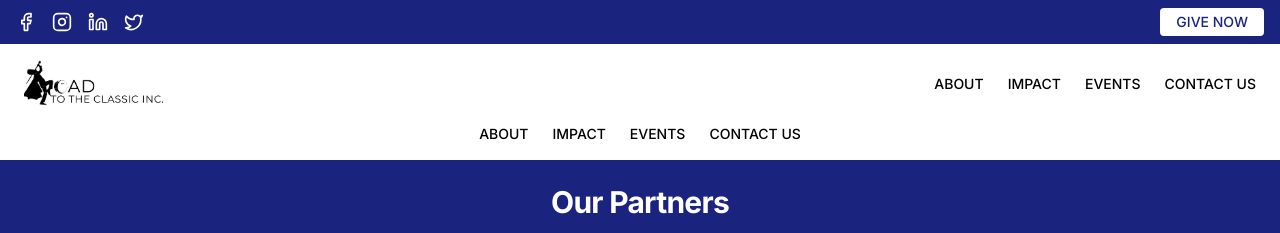
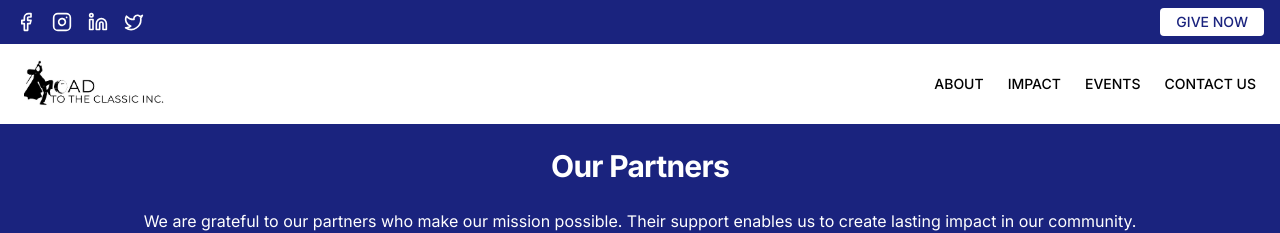
Before and after one commit to ByteFlowWebAgency/road-to-the-classic-v2, a Next.js app: page /partners in a window 1280 px wide. Shown: the top 233 px of the page. Built offline with nearby package versions, Linux system fonts and the light colour scheme.

Commit message:
removed redundant navbar

```diff
--- a/src/app/contact/page.jsx
+++ b/src/app/contact/page.jsx
@@ -2,6 +2,7 @@
 import { Button } from "@/components/ui/button"
 import { Partners } from "@/components/sections/Partners"
 import Image from "next/image"
+import Link from "next/link"
 import { useState } from "react"
 
 const impactImages = [
@@ -166,7 +167,7 @@ export default function ContactPage() {
             <video
               className="w-full aspect-video"
               controls
-              poster="/images/IMG_6388.jpg"
+              preload="metadata"
             >
               <source src="/images/Dance Class-1.mp4" type="video/mp4" />
               Your browser does not support the video tag.
@@ -201,13 +202,15 @@ export default function ContactPage() {
                 </p>
               </div>
             </div>
-            <Button
-              variant="outline"
-              className="bg-white text-[#1a237e] hover:bg-gray-100 px-8 py-3 hover:text-[#1a237e]"
-              onClick={() => document.getElementById('contact-form').scrollIntoView({ behavior: 'smooth' })}
-            >
-              Get Involved Today
-            </Button>
+            <Link href="#"> {/* TODO: Add donate link */}
+              <Button
+                variant="outline"
+                className="bg-white text-[#1a237e] hover:bg-gray-100 px-8 py-3 hover:text-[#1a237e]"
+
+              >
+                Donate Now
+              </Button>
+            </Link>
           </div>
         </div>
       </section>
--- a/src/components/layout/Header.jsx
+++ b/src/components/layout/Header.jsx
@@ -3,7 +3,6 @@
 import Image from 'next/image';
 import Link from 'next/link';
 import { useState } from 'react';
-import { Button } from '@/components/ui/button';
 import { Menu, X } from 'lucide-react';
 
 const navItems = [
@@ -101,18 +100,6 @@ export function Header() {
         </div>
       </div>
 
-      {/* Additional Bottom Navigation using navItems */}
-      <nav className="flex gap-6 text-sm font-medium justify-center mt-4">
-        {navItems.map((item) => (
-          <Link
-            key={item.href}
-            href={item.href}
-            className="hover:text-[#1a237e]"
-          >
-            {item.label}
-          </Link>
-        ))}
-      </nav>
     </header>
   );
 }
--- a/src/components/sections/Partners.jsx
+++ b/src/components/sections/Partners.jsx
@@ -4,7 +4,7 @@ const partnerLogos = [
   {
     src: '/images/PARTNER KEG GROUP.jpg',
     alt: 'KEG GROUP',
-    href: '#'
+    href: 'https://www.keggroup.org/'
   },
   {
     src: '/images/PARTNER GATE OF HEAVEN.png',
```
